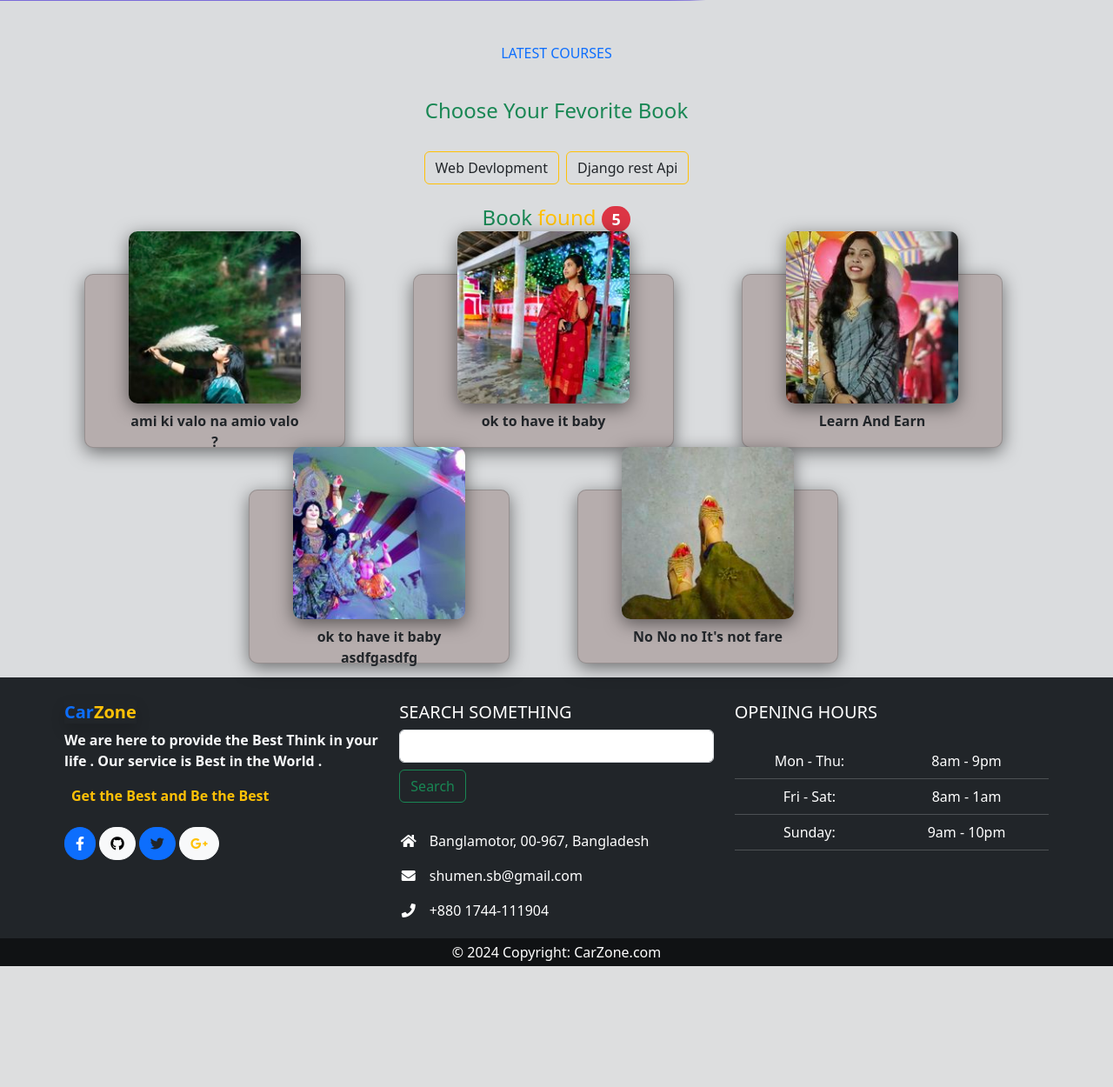
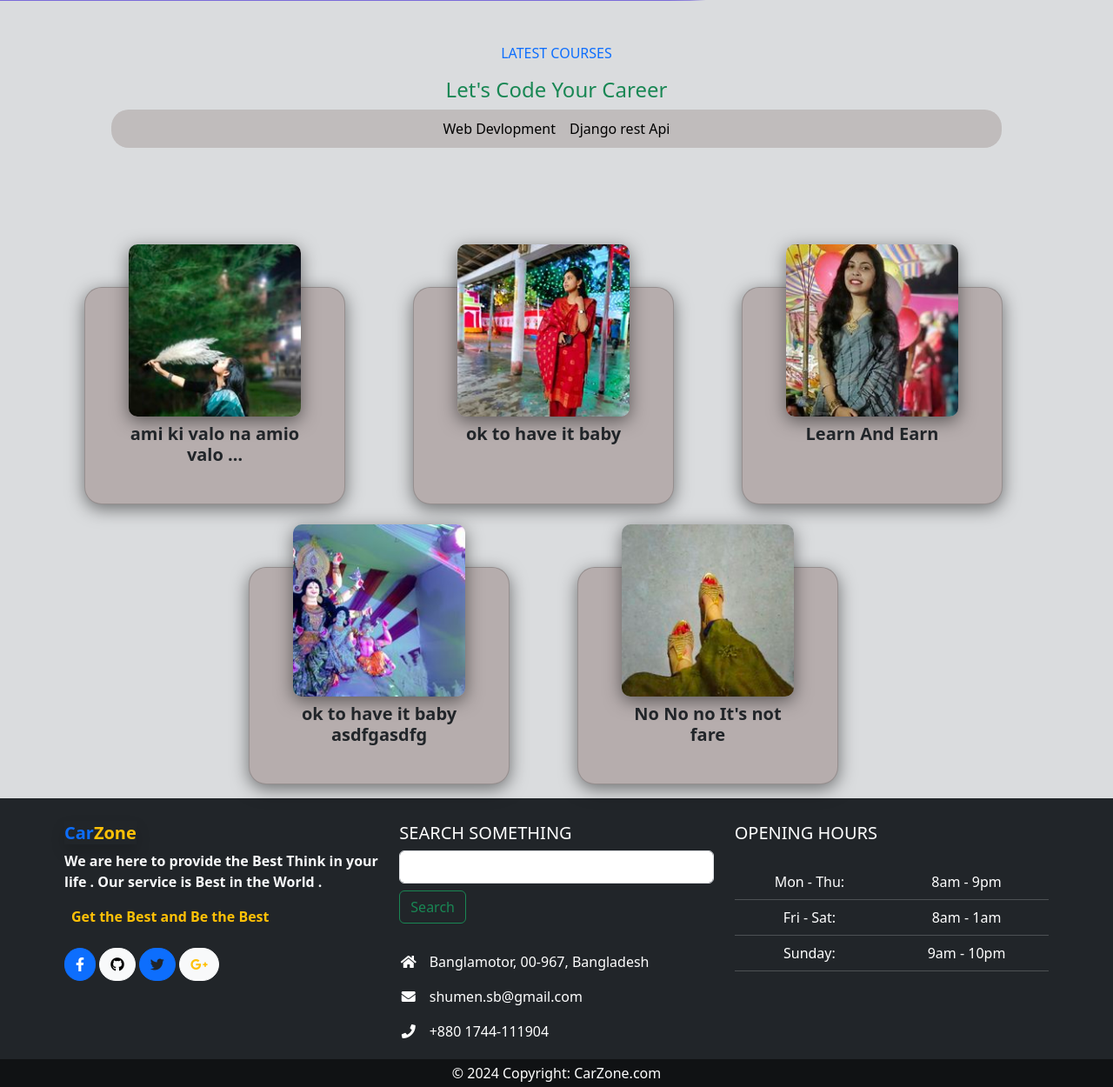
Before and after one commit to SoumenBaral/Scholars, a Django app: page / in a window 1280 px wide. Shown: the part 756-2006 px from the top of the page at 87% size. Before the commit the page ends 1867 px from the top, so only its background shows below. Run offline with Django 5.2, Linux system fonts and the light colour scheme; data comes from the database, SQL or seed files in the repository; both versions use the stored data as it was after the commit; some libraries are stand-ins or nearby versions.

Commit message:
card and cat

```diff
--- a/Core/static/css/style.css
+++ b/Core/static/css/style.css
@@ -1,11 +1,4 @@
-/* *{
-  margin: 0;
-  padding: 0;
-  box-sizing: border-box;
-  font-family: 'poppins',sans-serif;
-  text-transform: capitalize;
-  transition: all 0.3 linear;
-} */
+
 .navContainer{
     border-radius:0px 0px 30px 30px;
     background:#7B6CD9;
@@ -54,8 +47,8 @@
 .card {
     position: relative;
     width: 300px;
-    height: 200px;
-    border-radius: 10px;
+    height: 250px;
+    border-radius: 20px;
     box-shadow: 0px 5px 20px rgba(0, 0, 0, 0.5);
     transition: 0.3s;
     padding: 30px 50px;
@@ -65,7 +58,7 @@
   }
 
   .card:hover {
-    height: 450px;
+    height: 500px;
   }
 
   .imgbox {
@@ -214,6 +207,22 @@
     height: 200px;
     border-radius: 100px;
   }
+
+  .cat-container{
+    background-color: #c0bcbc;
+    border-radius: 20px;
+    width: 80%;
+    margin: auto;
+    padding: 10px;
+    margin-bottom: 120px;
+  }
+  .cat-container a{
+    color: #000;
+  }
+  .cat-container a:hover{
+    font-weight: bold;
+    color: #7B6CD9;
+  }
 @media screen and (max-width: 600px) {
     .vertical-line {
         display: none;
--- a/Core/templates/home.html
+++ b/Core/templates/home.html
@@ -53,36 +53,33 @@
     <p class='text-center text-primary'>LATEST COURSES</p>
 
 
-    <h4 class='text-center p-4 text-success'>Choose Your Fevorite Book </h4>
+    <h4 class='text-center  text-success'>Let's Code Your Career </h4>
 
-<div class="d-flex  justify-content-center gap-2 flex-wrap">
+<div class="d-flex cat-container justify-content-center gap-3 flex-wrap">
      {% for cat in categories %}
-     <a href="{% url "category_wise_post" cat.slug %}" class="text-decoration-none text-dark btn btn-outline-warning">{{ cat.Name }}</a>
+     <a href="{% url "category_wise_post" cat.slug %}" class="text-decoration-none ">{{ cat.Name }}</a>
      {% endfor %}
 </div>
 
-<h4 class='text-center text-warning p-4'><span class='text-success'>Book</span> found <span class='badge bg-danger rounded-pill top-0'>{{data | length}}</span></h4>
-<div class='d-flex justify-content-center align-items-center'>
+
+<div class='d-flex justify-content-center align-items-center mt-5'>
   <div class="d-flex justify-content-center align-items-center flex-wrap gap-5 p-5 p-md-3">
 
   {% for i in data  %}
-        <div class="card">
+        <div class="card mt-4">
           <div class="imgbox">
             <img
               src="{{i.image.url}}" />
-              <p class='text-center mt-2 fw-bold'>{{i.Course_Title}}</p>
+              <h5 class='text-center mt-2 fw-bold'>{{i.Course_Title|truncatewords:6}}</h5>
           </div>
 
           <div class="content mt-5">
-            <p class=" mt-5">price: {{i.price}}$</p>
+            <h4 class=" mt-5">price: {{i.price}}$</h4>
             <p class="card-text">{{i.Content|truncatewords:10}}</p>
             <div class ='mb-4'>
-              <h6>Categories:</h6>
-              <div class='d-flex flex-wrap' >
-                  {% for cat in i.Type.all %}
-                      <button class="badge bg-primary bg-opasity-75 m-1 p-1 " disabled ><small>{{cat}} </small></button>
-                  {% endfor %}
-              </div>
+
+              <button class="badge bg-primary bg-opasity-75 m-1 p-1 " disabled ><small>{{i.Type.Name}}</small></button>
+
               <button class='btn btn-success mb-1 btn-style'><a class='text-decoration-none text-white' href="{% url "details_view" i.id %}">Course Details</a></button>
 
           </div>
```
Also changed, not shown: db.sqlite3.
